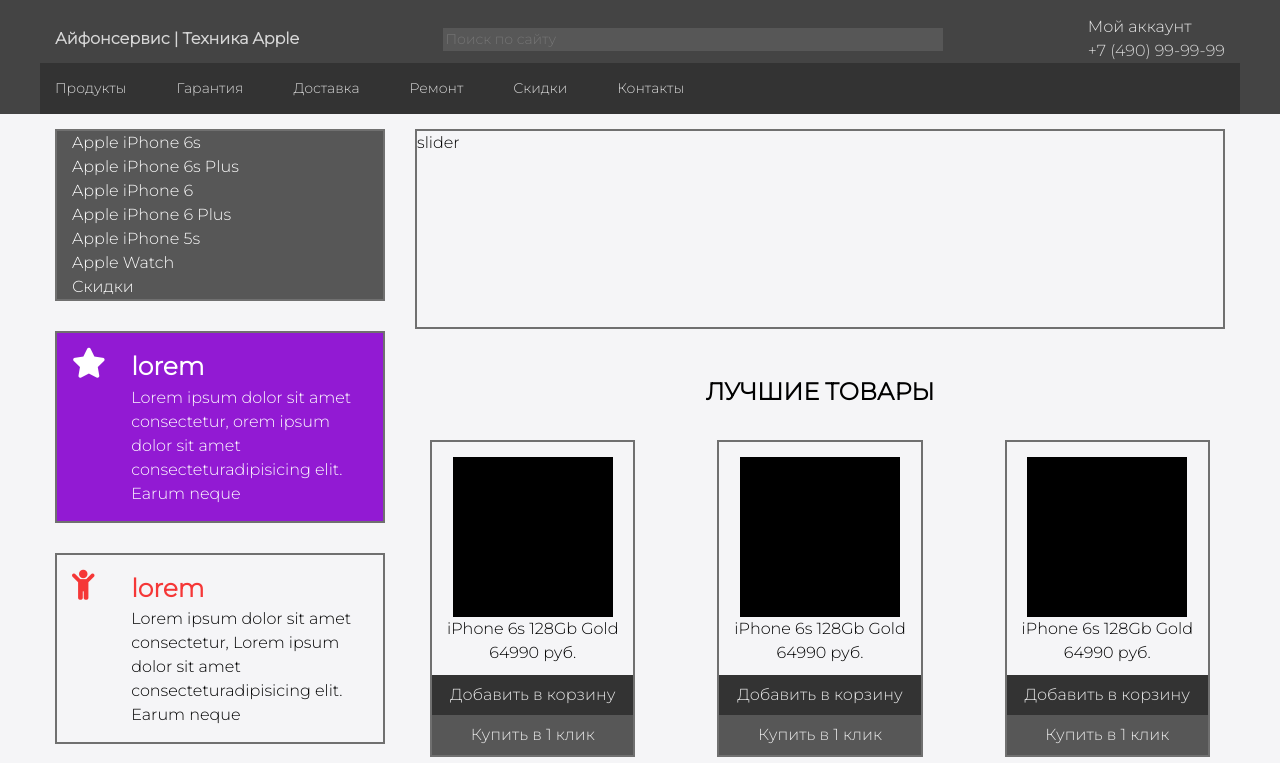
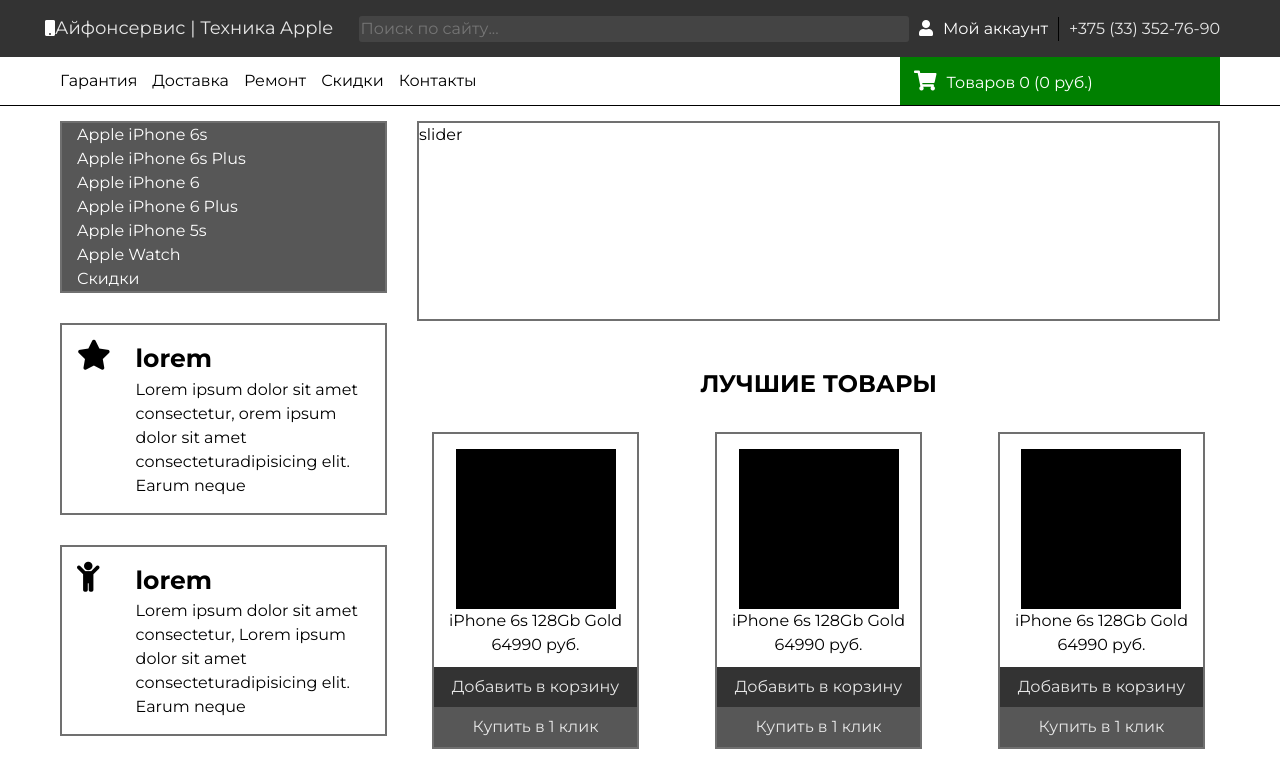
Before and after one commit to Serhio13/Sergio.github.io, a plain HTML site: page index.html in a window 1280 px wide. Shown: the top 763 px of the page. Drawn offline with Linux system fonts and the light colour scheme.

Commit message:
correct header

```diff
--- a/index.html
+++ b/index.html
@@ -7,44 +7,53 @@
   <meta name="viewport" content="width=device-width, initial-scale=1.0">
   <title>Айфонсервис | Техника Apple</title>
   <meta name="description" content="Интернет магазин техники Apple">
-  <link rel="stylesheet" href="https://pro.fontawesome.com/releases/v5.10.0/css/all.css" integrity="sha384-AYmEC3Yw5cVb3ZcuHtOA93w35dYTsvhLPVnYs9eStHfGJvOvKxVfELGroGkvsg+p" crossorigin="anonymous"/>
+  <link rel="stylesheet" href="https://use.fontawesome.com/releases/v5.6.1/css/all.css"
+integrity="sha384-gfdkjb5BdAXd+lj+gudLWI+BXq4IuLW5IT+brZEZsLFm++aCMlF1V92rMkPaX4PP" crossorigin="anonymous">
   <link rel="stylesheet" href="reset.css">
   <link rel="stylesheet" href="style.css">
 </head>
 
 <body>
   <header>
-    <div class="top">
-      <div class="wrapper">
-        <div>
-          <span>
-            <h4><a href="index.html" class="tel">Айфонсервис | Техника Apple</a></h4>
-          </span>
+    <div class="head">
+      <div class="head-wrapper">
+      <div class="head__top wrapper">
+        <div class="head__top-title">
+          <i class="fas fa-mobile"></i><a href="#">Айфонсервис <span>| Техника Apple</span></a>
         </div>
-        <div>
-          <input class="top_inp" type="text" name="term" size="44" placeholder="Поиск по сайту">
+        <div class="head__top-input">
+          <input type="text" placeholder="Поиск по сайту...">
         </div>
-        <div class="info">
-          <div class="info_account">
-            <span>Мой аккаунт</span>
+        <div class="head__top-right">
+          <div class="head__top-account">
+            <i class="fas fa-user"></i><span>Мой аккаунт</span>
           </div>
-          <div class="info_phone">
-            <a href="tel:+7490999999" title="Телефон" class="tel">+7 (490) 99-99-99</a>
+          <div class="head__top-phone">
+            <a href="tel: +375333527690">+375 (33) 352-76-90</a>
           </div>
         </div>
       </div>
+      </div>
+      <div class="head-wrapper__bottom">
+      <div class="head__bottom wrapper">
+        <nav class="head__bottom-nav">
+          <ul>
+            <li><a href="#" class="active">Гарантия</a></li>
+            <li><a href="#" class="active">Доставка</a></li>
+            <li><a href="#" class="active">Ремонт</a></li>
+            <li><a href="#" class="active">Скидки</a></li>
+            <li><a href="#" class="active">Контакты</a></li>
+          </ul>
+        </nav>
+        <div class="head__bottom-cart">
+          <i class="fas fa-shopping-cart"></i><span>Товаров 0 (0 руб.)</span>
+        </div>
+      </div>
+      </div>
     </div>
-    <nav class="menu wrapper">
-      <ul>
-        <li><a href="product.html">Продукты</a></li>
-        <li><a href="page.html">Гарантия</a></li>
-        <li><a href="#">Доставка</a></li>
-        <li><a href="#">Ремонт</a></li>
-        <li><a href="#">Скидки</a></li>
-        <li><a href="contacts.html">Контакты</a></li>
-      </ul>
-    </nav>
   </header>
+
+
   <main class="main wrapper">
     <div class="main__left">
       <aside class="navbar">
--- a/style.css
+++ b/style.css
@@ -1,91 +1,128 @@
-@import url('https://fonts.googleapis.com/css2?family=Montserrat:wght@300&display=swap');
-
-:root {
-  --color: rgb(0, 0, 0);
-  --color-active: rgb(255, 255, 255);
-  --background-color-active: #921ad3;
-  --red-icon: #f53737;
-  --orange-icon: #ff9320;
-  --blue-icon: #0079ff;
-  --color-active-decription: white;
-}
+@import url('https://fonts.googleapis.com/css2?family=Montserrat:wght@300;400;700&display=swap');
 
 body {
   font-size: 16px;
   font-family: 'Montserrat', sans-serif;
-  background-color: #f5f5f7;
+  background-color: white;
 }
 
 .wrapper {
-  max-width: 1200px;
+  max-width: 1190px;
   margin: 0 auto;
 }
 
-header {
+.head {
   width: 100%;
-  background-color: #444;
-  color: #e6e6e6;
-  padding: 0px;
 }
 
-header a {
-  color: #d6d6d6;
+.head-wrapper{
+  background-color: #333333;
 }
 
-header a:hover {
+.head-wrapper__bottom{
+  background-color:#ffffff;
+  padding: 0;
+  margin: 0;
+  line-height: 14px;
+  border-bottom: 1px solid #000;
+}
+
+.head__top {
+  display: flex;
+  justify-content: space-between;
+  align-items: center;
+  color: white;
+  padding: 15px;
+  padding-left: 0;
+}
+
+.head__top-title a{
+  text-decoration: none;
+  color: #e6e6e6;
+  padding: 15px;
+  padding-left: 0;
+  font-size: 18px;
+  font-style: bold;
+}
+
+.head__top-input input{
+  background-color: #444444;
+  color: #aeaeae;
+  border: none;
+  outline: none;
+  min-width: 550px;
+  border-radius: 3px;
+  }
+
+.head__top-right{
+  display: flex;
+}
+
+.head__top-account {
+  padding-right: 10px;
+}
+
+.head__top-account i{
+  padding-right: 10px;
+}
+
+.head__top-phone {
+  padding-left: 10px;
+  border-left: 1px solid #000;
+}
+
+.head__top-phone a{
+  text-decoration: none;
+  color: #e6e6e6;
+}
+
+.head__bottom {
+  display: flex;
+  justify-content: space-between;
+  align-items: center;
+  background-color: white;
+}
+
+.head__bottom-nav ul{
+  display: flex;
+  justify-content: space-between;
+  list-style: none;
+  padding-left: 0;
+}
+
+.head__bottom-nav ul li{
+  padding-left: 15px;
+}
+
+.head__bottom-nav a{
+  text-decoration: none;
+  color: black;
+}
+
+.head__bottom-cart {
+  padding: 14px;
+  background-color: green;
+  min-width: 320px;
+  margin-right: 15px;
   color: white;
 }
 
-header .top .wrapper {
-  display: flex;
-  justify-content: space-between;
-  align-items: center;
-  padding: 15px;
-  padding-block-end: 0%;
+.head__bottom-cart i{
+  font-size: 20px;
+  margin-right: 10px;
 }
 
-header .menu {
-  width: 100%;
-  background-color: #333333;
-  padding: 15px;
-  font-size: 14px;
-}
 
-.menu ul {
-  list-style: none;
-  display: flex;
-  margin: 0;
-  padding: 0;
-  width: 100%;
-}
 
-.menu ul li {
-  margin-left: 50px;
-}
 
-.menu ul li:first-child {
-  margin-left: 0;
-}
 
-.menu ul li a {
-  text-decoration: none;
-  display: block;
-  transition: 0.2s ease-in all;
-}
 
-.menu ul li a:hover {
-  text-decoration: none;
-  transform: scale(1.05);
-}
 
-.top_inp {
-  width: 500px;
-  font-size: 14px;
-  background-color: #575757;
-  border: none;
-  outline: none;
-  color: #aeaeae;
-}
+
+
+
+
+
 
 .btn {
   border: 1px solid black;
@@ -109,6 +146,11 @@
   background-color: gray;
   color: #d6d6d6;
 }
+
+
+
+
+
 
 
 
```
